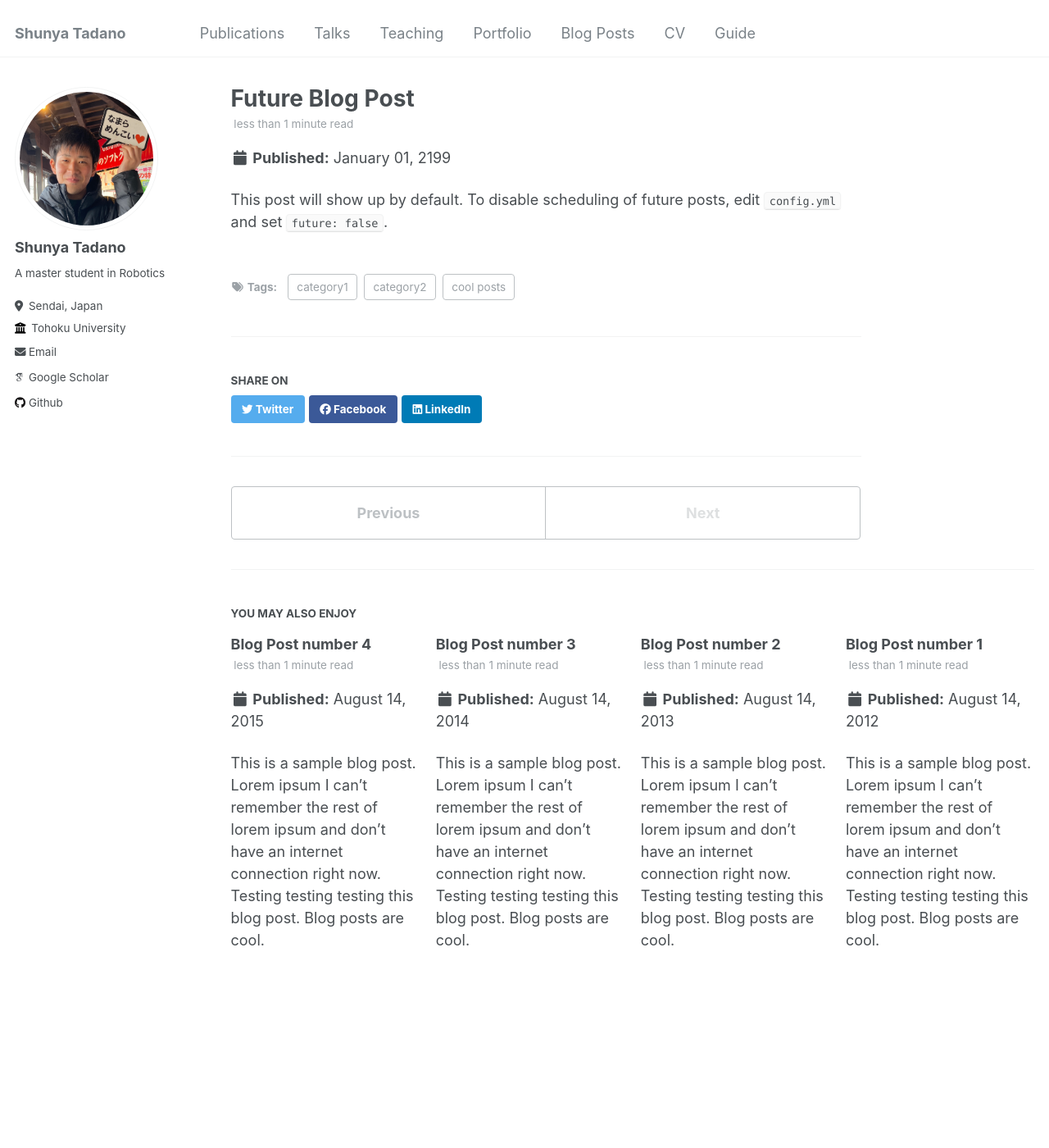
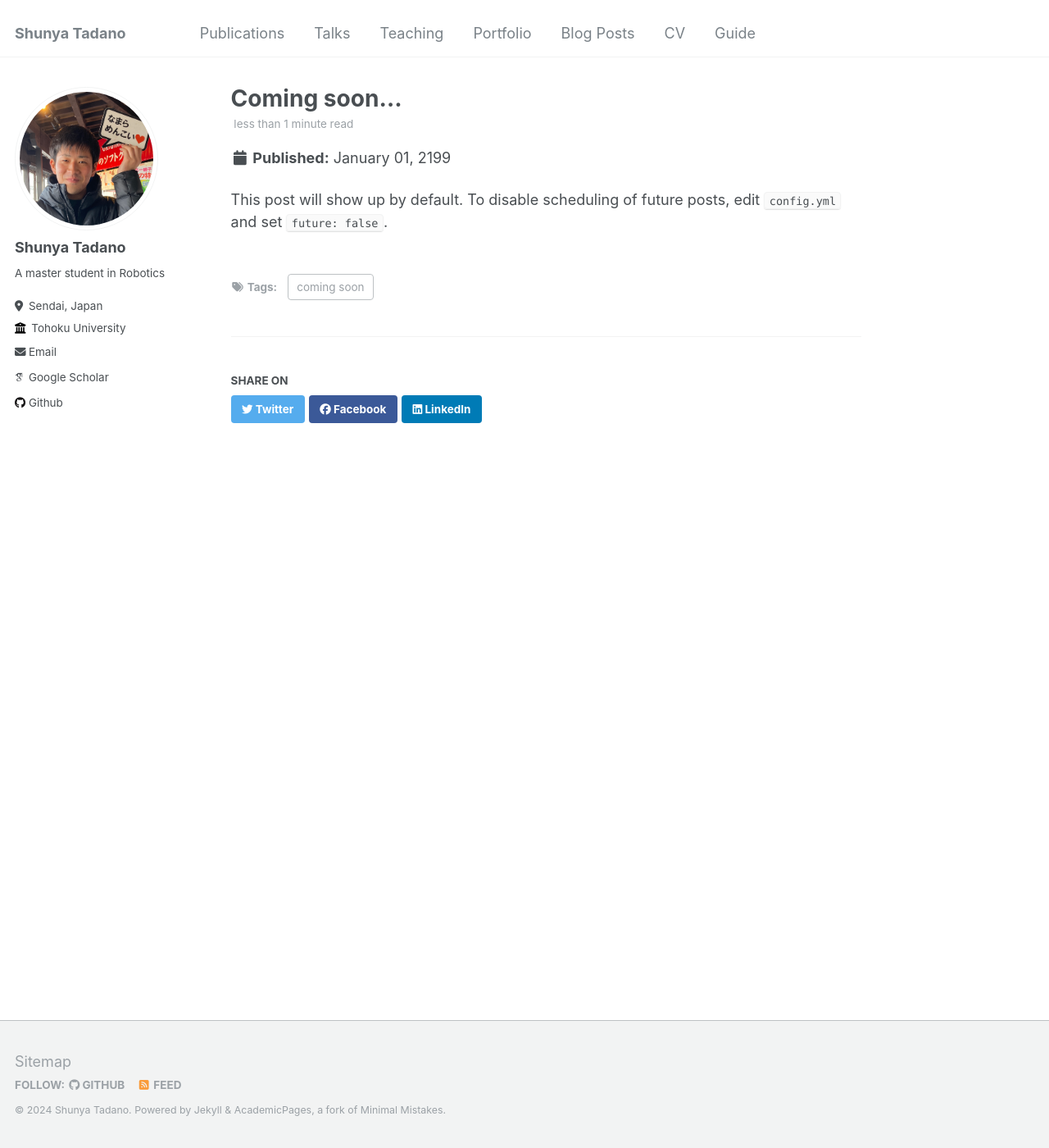
Before and after one commit to shunyatadano/shunyatadano.github.io, a Jekyll site: the page built from _posts/2199-01-01-future-post.md, in a window 1280 px wide and 1400 px high. Shown: the whole window at 82% size. Built offline with Jekyll 4.4.1, drawn with Linux system fonts in a browser that asks for light colours; some web fonts are replaced.

Commit message:
fix the blog-post page

```diff
--- a/_posts/2012-08-14-blog-post-1.md
+++ /dev/null
@@ -1,20 +0,0 @@
----
-title: 'Blog Post number 1'
-date: 2012-08-14
-permalink: /posts/2012/08/blog-post-1/
-tags:
-  - cool posts
-  - category1
-  - category2
----
-
-This is a sample blog post. Lorem ipsum I can't remember the rest of lorem ipsum and don't have an internet connection right now. Testing testing testing this blog post. Blog posts are cool.
-
-Headings are cool
-======
-
-You can have many headings
-======
-
-Aren't headings cool?
-------
--- a/_posts/2013-08-14-blog-post-2.md
+++ /dev/null
@@ -1,20 +0,0 @@
----
-title: 'Blog Post number 2'
-date: 2013-08-14
-permalink: /posts/2013/08/blog-post-2/
-tags:
-  - cool posts
-  - category1
-  - category2
----
-
-This is a sample blog post. Lorem ipsum I can't remember the rest of lorem ipsum and don't have an internet connection right now. Testing testing testing this blog post. Blog posts are cool.
-
-Headings are cool
-======
-
-You can have many headings
-======
-
-Aren't headings cool?
-------
--- a/_posts/2014-08-14-blog-post-3.md
+++ /dev/null
@@ -1,20 +0,0 @@
----
-title: 'Blog Post number 3'
-date: 2014-08-14
-permalink: /posts/2014/08/blog-post-3/
-tags:
-  - cool posts
-  - category1
-  - category2
----
-
-This is a sample blog post. Lorem ipsum I can't remember the rest of lorem ipsum and don't have an internet connection right now. Testing testing testing this blog post. Blog posts are cool.
-
-Headings are cool
-======
-
-You can have many headings
-======
-
-Aren't headings cool?
-------
--- a/_posts/2199-01-01-future-post.md
+++ b/_posts/2199-01-01-future-post.md
@@ -1,11 +1,9 @@
 ---
-title: 'Future Blog Post'
+title: 'Coming soon...'
 date: 2199-01-01
-permalink: /posts/2012/08/blog-post-4/
+permalink: /posts/2012/08/coming-soon/
 tags:
-  - cool posts
-  - category1
-  - category2
+  - coming soon
 ---
 
 This post will show up by default. To disable scheduling of future posts, edit `config.yml` and set `future: false`.
```
Also changed, not shown: _posts/2015-08-14-blog-post-4.md (deleted, +0 -20 lines).
